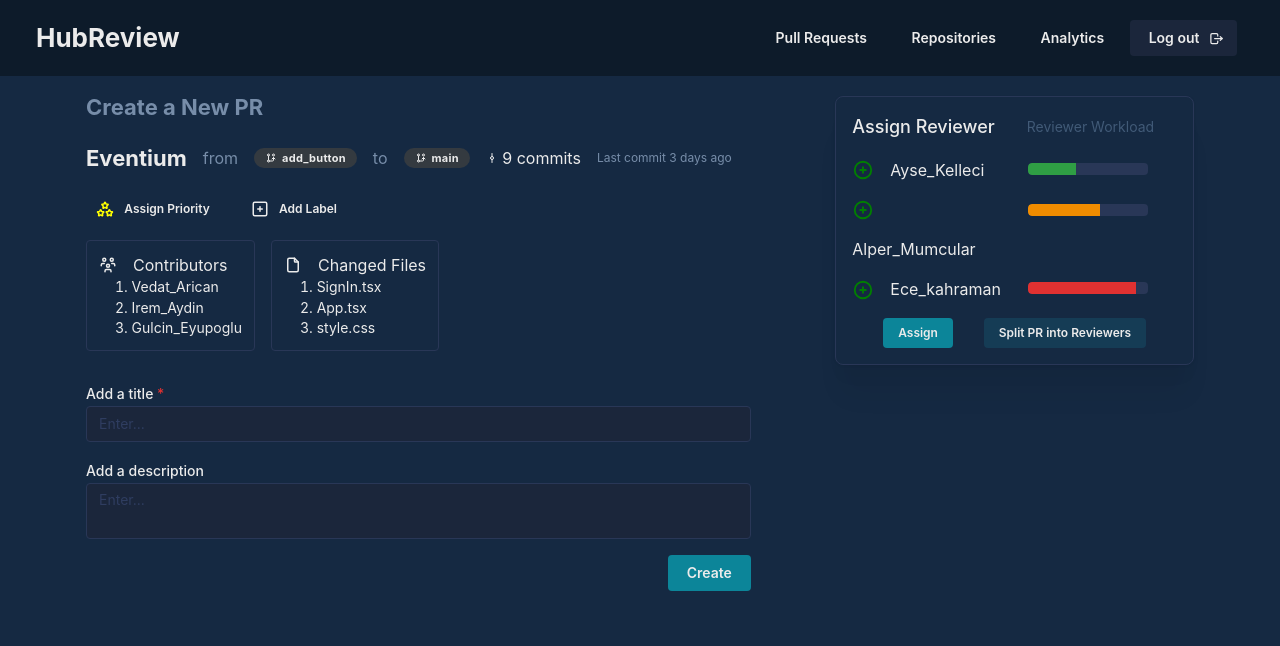
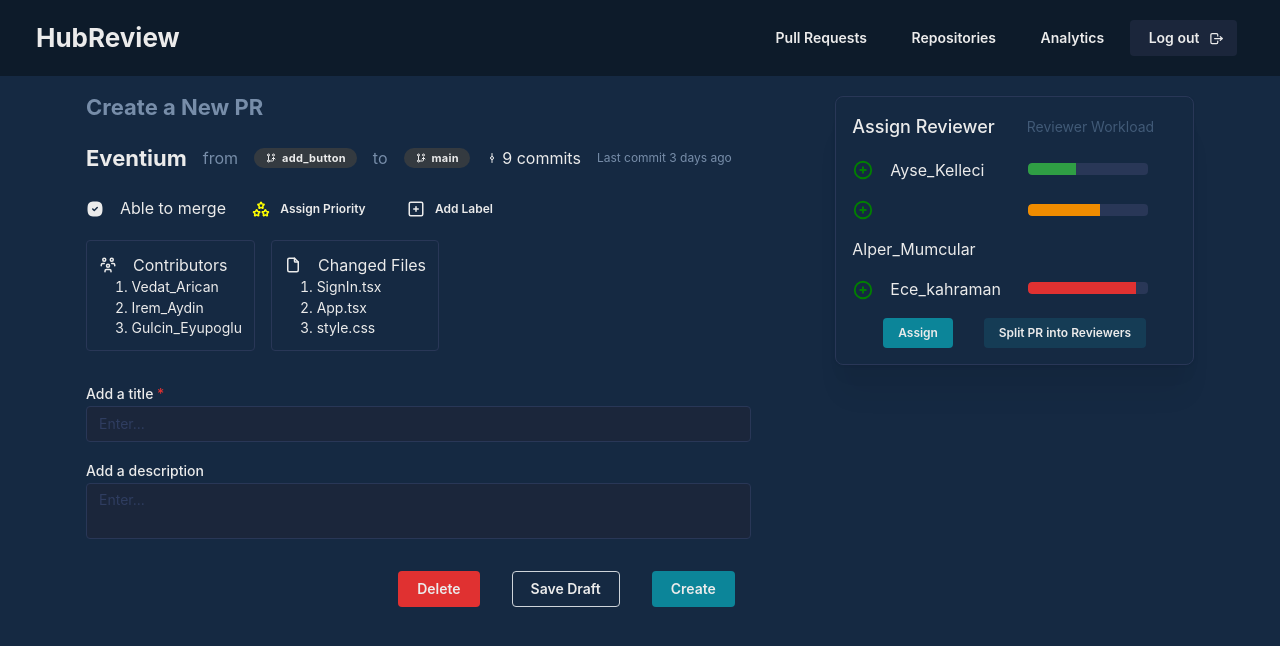
Before and after one commit to hubreviewapp/hubreview, a React (Vite) app in the folder web-client/: page /createPR in a window 1280 px wide. Shown: the top 646 px of the page. Built offline with nearby package versions, Linux system fonts and the light colour scheme.

Commit message:
feat: PRCreationPage.tsx

```diff
--- a/web-client/src/pages/PRCreationPage.tsx
+++ b/web-client/src/pages/PRCreationPage.tsx
@@ -2,7 +2,7 @@ import {
   Container, Grid, Group, Text, Title, Badge, rem,
   Button, Paper, Stack, List, Flex, Modal, Checkbox, Textarea, Box, TextInput
 } from "@mantine/core";
-import {IconGitBranch, IconGitCommit, IconStars,IconCirclePlus, IconSquarePlus, IconUsersGroup, IconFile} from "@tabler/icons-react";
+import {IconSquareRoundedCheckFilled,IconGitBranch, IconGitCommit, IconStars,IconCirclePlus, IconSquarePlus, IconUsersGroup, IconFile} from "@tabler/icons-react";
 import LabelButton from "../components/LabelButton";
 import WorkloadBarProps from "../components/WorkloadBarProps";
 import {useDisclosure} from "@mantine/hooks";
@@ -12,6 +12,8 @@ function PRCreationPage() {
   const branchIcon = <IconGitBranch style={{ width: rem(12), height: rem(12) }} />;
   const sparklesIcon = <IconStars color={"yellow"} style={{ width: rem(18), height: rem(18) }} />;
   const squarePlusIcon = <IconSquarePlus style={{ width: rem(18), height: rem(18) }} />;
+  const   iconSquare = <IconSquareRoundedCheckFilled color={"blue"} style={{ width: rem(18), height: rem(18) }}/>;
+
   const [opened, { open, close }] = useDisclosure(false);
   const [checkboxValue, setCheckboxValue] = useState<string[]>([]);
 
@@ -57,6 +59,8 @@ function PRCreationPage() {
             <Text c={"dimmed"} size={"xs"}>Last commit 3 days ago</Text>
           </Group>
           <Group>
+            {iconSquare}
+            Able to merge
             <Button leftSection={sparklesIcon} size={"xs"} variant={"subtle"} radius={"lg"}>Assign Priority</Button>
             {
               checkboxValue.map(itm =>(
@@ -151,7 +155,9 @@ function PRCreationPage() {
             placeholder="Enter..."
           />
           <Flex justify={"flex-end"}>
-            <Button>Create</Button>
+            <Button m={"md"} color={"red"}>Delete</Button>
+            <Button m={"md"} color={"gray"} variant={"outline"}>Save Draft</Button>
+            <Button m={"md"}>Create</Button>
           </Flex>
         </Stack>
 
```
Also changed, not shown: 1 other file (tests, documents, lock files or other folders).
